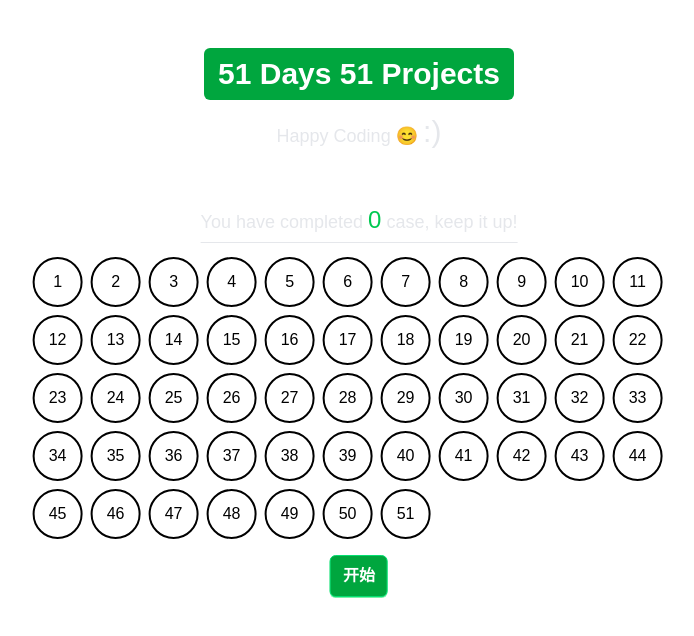
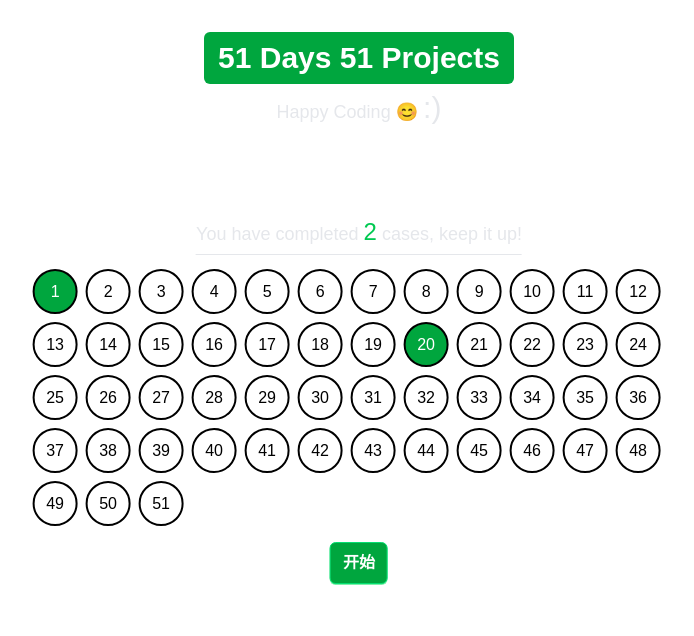
Before and after one commit to upangka/50days50projectsUseNextJs, a Next.js app: page / in a window 1280 px wide. Shown: the top 636 px of the page, without its empty margins (281-975 px from the left). Built offline with nearby package versions, Linux system fonts and the light colour scheme.

Commit message:
fix(首页): 修复首页时间到了之后，选择停留在已经完成的项目

```diff
--- a/src/app/page.tsx
+++ b/src/app/page.tsx
@@ -9,28 +9,43 @@ export default function App() {
   const [highlightedIndex, setHighlightedIndex] = useState(-1)
   const [chooseStatus, setChooseStatus] = useState<ChooseStatus>('unchoosed')
 
+  /**
+   * 开始随机选择一个未完成的项目
+   * @param milliseconds {number} 选择的时间间隔，默认为 5000 毫秒
+   */
   function start(milliseconds: number = 5000) {
     setChooseStatus('choosing')
     const interval = setInterval(() => {
-      let randomIndex = -1
-      while (true) {
-        randomIndex = Math.floor(Math.random() * projects.length)
-        if (!projects[randomIndex].finished) {
-          break
-        }
-      }
-      setHighlightedIndex(randomIndex)
+      const chooseIndex = doChoose()
+      setHighlightedIndex(chooseIndex)
     }, 450)
 
     setTimeout(() => {
       clearInterval(interval)
+      // 确保最终选中的项目是未完成的
+      doChoose()
       setChooseStatus('choosed')
     }, milliseconds)
   }
 
+  /**
+   * 随机选择一个未完成的项目
+   * @returns {number} 返回未完成的项目的索引
+   */
+  function doChoose() {
+    let randomIndex = -1
+    while (true && finishedProjects.length < projects.length) {
+      randomIndex = Math.floor(Math.random() * projects.length)
+      if (!projects[randomIndex].finished) {
+        break
+      }
+    }
+    return randomIndex
+  }
+
   return (
     <>
-      <div className='flex w-screen flex-col items-center justify-center gap-3.5 pt-12'>
+      <div className='flex w-screen flex-col items-center justify-center gap-1.5 pt-8'>
         <h1 className='rounded-md bg-green-600 px-3.5 py-2 text-3xl font-bold text-white'>
           {projects.length} Days {projects.length} Projects
         </h1>
@@ -70,9 +85,9 @@ const Card: React.FC<CardProps> = ({ highlightedIndex, total = 50 }) => {
           {projects.map(project => (
             <li
               className={clsx(
-                'flex h-[50px] w-[50px] items-center justify-center rounded-full border-2 border-black bg-white text-black transition-all duration-500',
-                project.id == highlightedIndex && '!bg-yellow-600 text-white',
-                project.finished && '!bg-green-600 text-white'
+                'flex h-[45px] w-[45px] items-center justify-center rounded-full border-2 border-black bg-white text-black transition-all duration-500',
+                project.id == highlightedIndex && '!bg-yellow-500 text-white',
+                project.finished ? 'cursor-pointer !bg-green-600 text-white' : 'cursor-not-allowed'
               )}
               key={project.id}
             >
--- a/src/data/projects.tsx
+++ b/src/data/projects.tsx
@@ -6,7 +6,7 @@ export interface ProjectDemo {
 }
 
 export const projects: ProjectDemo[] = [
-  { id: 1, title: 'Expanding Cards', route: 'expanding-cards', finished: false },
+  { id: 1, title: 'Expanding Cards', route: 'expanding-cards', finished: true },
   { id: 2, title: 'Progress Steps', route: 'progress-steps', finished: false },
   {
     id: 3,
@@ -30,7 +30,7 @@ export const projects: ProjectDemo[] = [
   { id: 17, title: 'Movie App', route: 'movie-app', finished: false },
   { id: 18, title: 'Background Slider', route: 'background-slider', finished: false },
   { id: 19, title: 'Theme Clock', route: 'theme-clock', finished: false },
-  { id: 20, title: 'Button Ripple Effect', route: 'button-ripple-effect', finished: false },
+  { id: 20, title: 'Button Ripple Effect', route: 'button-ripple-effect', finished: true },
   { id: 21, title: 'Drag N Drop', route: 'drag-n-drop', finished: false },
   { id: 22, title: 'Drawing App', route: 'drawing-app', finished: false },
   { id: 23, title: 'Kinetic Loader', route: 'kinetic-loader', finished: false },
```
